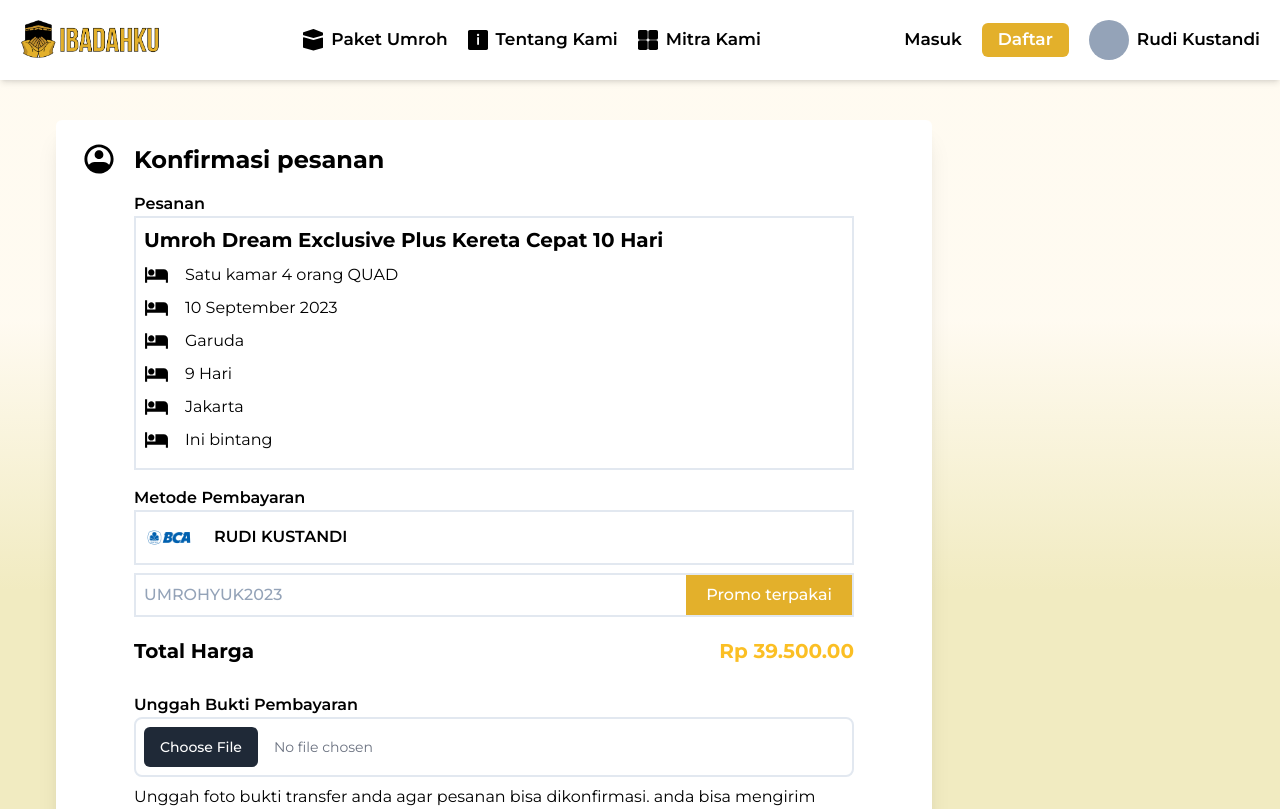
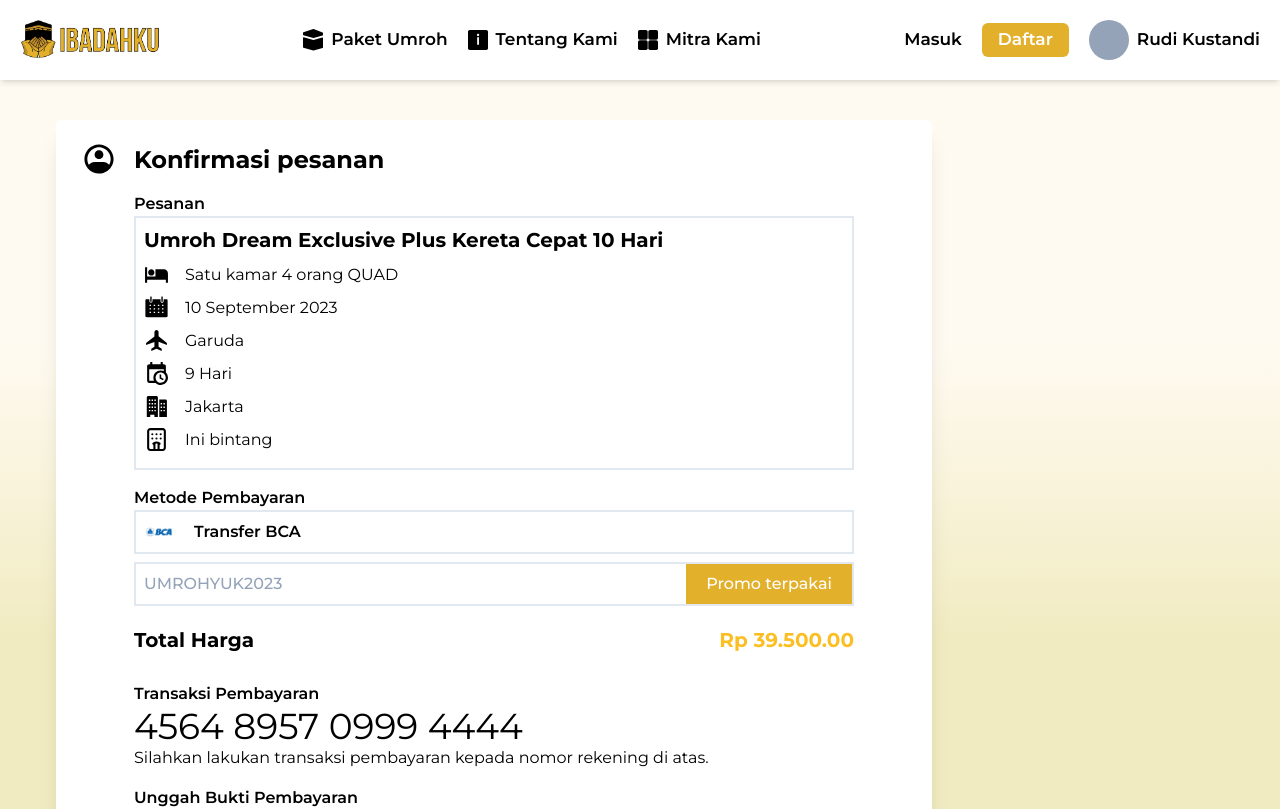
Before and after one commit to fikriymnn/umr-web, a Next.js app: page /akun/PesananSaya/KonfirmasiBayar in a window 1280 px wide. Shown: the top 809 px of the page. Built offline with nearby package versions, Linux system fonts and the light colour scheme.

Commit message:
detail adjustment

```diff
--- a/src/app/akun/PesananSaya/KonfirmasiBayar/page.jsx
+++ b/src/app/akun/PesananSaya/KonfirmasiBayar/page.jsx
@@ -47,7 +47,7 @@ function KonfirmasiBayar() {
               </div>
               <div className="flex gap-4 items-center my-2">
                 <Image
-                  src="/assets/vector/bed.svg"
+                  src="/assets/vector/calendar.svg"
                   width={25}
                   height={25}
                   alt="icon"
@@ -56,7 +56,7 @@ function KonfirmasiBayar() {
               </div>
               <div className="flex gap-4 items-center my-2">
                 <Image
-                  src="/assets/vector/bed.svg"
+                  src="/assets/vector/plane.svg"
                   width={25}
                   height={25}
                   alt="icon"
@@ -65,7 +65,7 @@ function KonfirmasiBayar() {
               </div>
               <div className="flex gap-4 items-center my-2">
                 <Image
-                  src="/assets/vector/bed.svg"
+                  src="/assets/vector/datetime.svg"
                   width={25}
                   height={25}
                   alt="icon"
@@ -74,7 +74,7 @@ function KonfirmasiBayar() {
               </div>
               <div className="flex gap-4 items-center my-2">
                 <Image
-                  src="/assets/vector/bed.svg"
+                  src="/assets/vector/buildings.svg"
                   width={25}
                   height={25}
                   alt="icon"
@@ -83,7 +83,7 @@ function KonfirmasiBayar() {
               </div>
               <div className="flex gap-4 items-center my-2">
                 <Image
-                  src="/assets/vector/bed.svg"
+                  src="/assets/vector/hotel.svg"
                   width={25}
                   height={25}
                   alt="icon"
@@ -95,11 +95,11 @@ function KonfirmasiBayar() {
             <div className="border-2 border-slate-200 p-2 flex items-center gap-5">
               <Image
                 src="/assets/images/bca.png"
-                width={50}
-                height={50}
+                width={30}
+                height={30}
                 alt="icon"
               />
-              <div className="font-semibold">RUDI KUSTANDI</div>
+              <div className="font-semibold">Transfer BCA</div>
             </div>
             <div className="border-2 border-slate-200  flex items-center justify-between gap-5 mt-2 text-slate-400 font-medium">
               <div className="px-2">
@@ -113,6 +113,12 @@ function KonfirmasiBayar() {
               <p className="font-bold text-xl">Total Harga</p>
               <p className="font-bold text-xl text-amber-400">Rp 39.500.00</p>
             </div>
+            <p className="text-md font-semibold mt-4">Transaksi Pembayaran</p>
+            <p className="text-4xl">4564 8957 0999 4444</p>
+            <p>
+              Silahkan lakukan transaksi pembayaran kepada nomor rekening di
+              atas.
+            </p>
             <p className="text-md font-semibold mt-4">
               Unggah Bukti Pembayaran
             </p>
--- a/src/app/akun/PesananSaya/Notice/page.jsx
+++ b/src/app/akun/PesananSaya/Notice/page.jsx
@@ -3,9 +3,9 @@ import Image from "next/image";
 
 function Notice() {
   return (
-    <div className="bg w-screen h-screen -translate-y-8 flex flex-col justify-center items-center text-center">
+    <div className="bg w-screen h-screen -translate-y-8 flex flex-col justify-center gap-5 items-center text-center">
       <Image
-        src="/assets/images/betol.png"
+        src="/assets/vector/successmark.svg"
         width={200}
         height={200}
         alt="icon"
--- a/src/app/package/detail/bayar/page.jsx
+++ b/src/app/package/detail/bayar/page.jsx
@@ -303,7 +303,8 @@ function BayarPage() {
                   Metode Pembayaran
                 </p>
               </div>
-              <div className="flex md:px-7 px-4 py-3 gap-2">
+              <div className="relative inline-block text-left md:px-7 px-4">
+                <button className="flex  py-3 gap-2 rounded-md bg-white">
                   <div className="border-2 rounded-md bg-white">
                     <Image
                       src={"/assets/images/bca.png"}
@@ -312,10 +313,43 @@ function BayarPage() {
                       height={55}
                     />
                   </div>
-                <p className="my-auto text-neutral-400 font-medium">
+                  <span className="my-auto text-neutral-400 font-medium">
                     Transfer Bank &#40;Transfer BCA&#41;
-                </p>
+                  </span>
+                </button>
+                <div className="origin-top-right absolute right-0 mt-2 w-56 rounded-md shadow-lg bg-white ring-1 ring-black ring-opacity-5">
+                  <div
+                    className="py-1"
+                    role="menu"
+                    aria-orientation="vertical"
+                    aria-labelledby="options-menu"
+                  >
+                    {/* Add more dropdown items as needed */}
+                    <a
+                      href="#"
+                      className="block px-4 py-2 text-sm text-neutral-700 hover:bg-neutral-100"
+                      role="menuitem"
+                    >
+                      Item 1
+                    </a>
+                    <a
+                      href="#"
+                      className="block px-4 py-2 text-sm text-neutral-700 hover:bg-neutral-100"
+                      role="menuitem"
+                    >
+                      Item 2
+                    </a>
+                    <a
+                      href="#"
+                      className="block px-4 py-2 text-sm text-neutral-700 hover:bg-neutral-100"
+                      role="menuitem"
+                    >
+                      Item 3
+                    </a>
                   </div>
+                </div>
+              </div>
+
               <div className="md:px-7 px-4 py-7 ">
                 <p className="font-semibold text-base pb-2">
                   Nama Pemilik Rekening
```
Also changed, not shown: src/components/navbar.jsx (+68 -44 lines), public/assets/vector/successmark.svg (added). Lines whose indentation alone changed are shown as unchanged.
